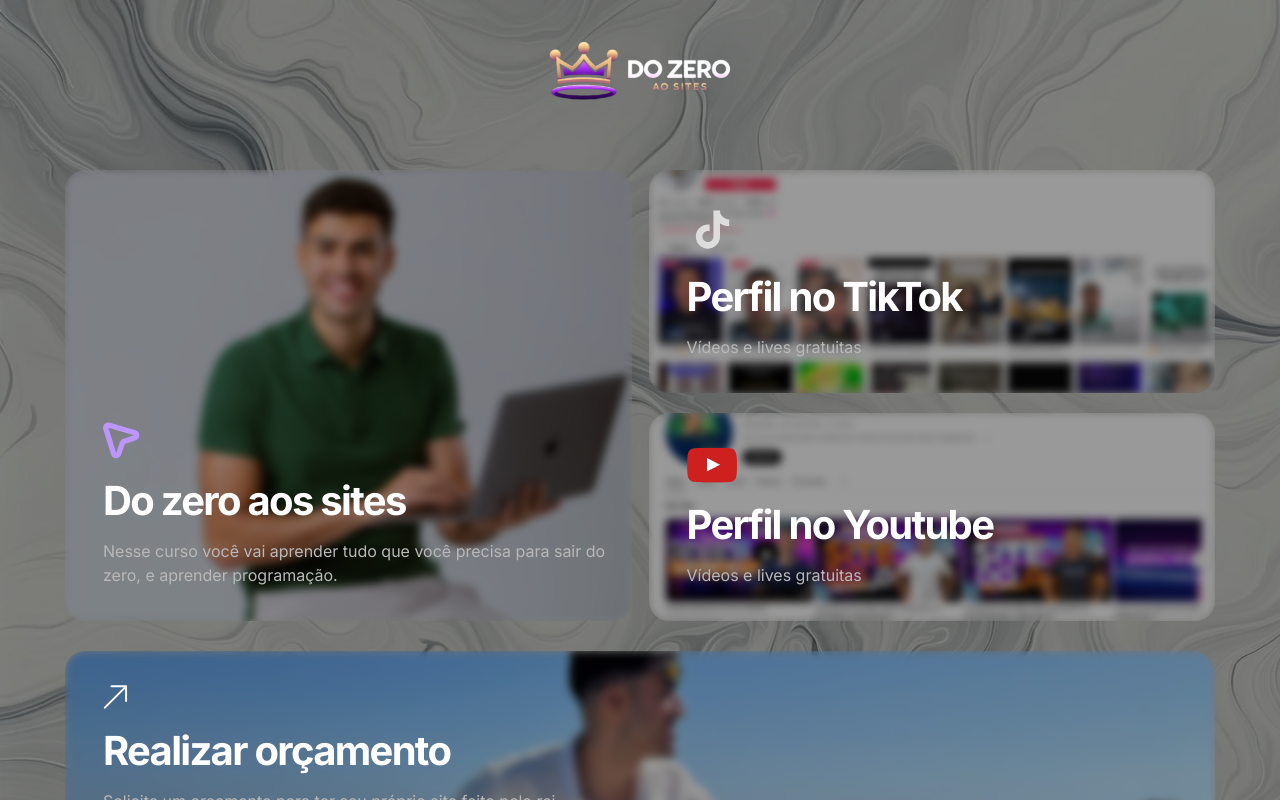
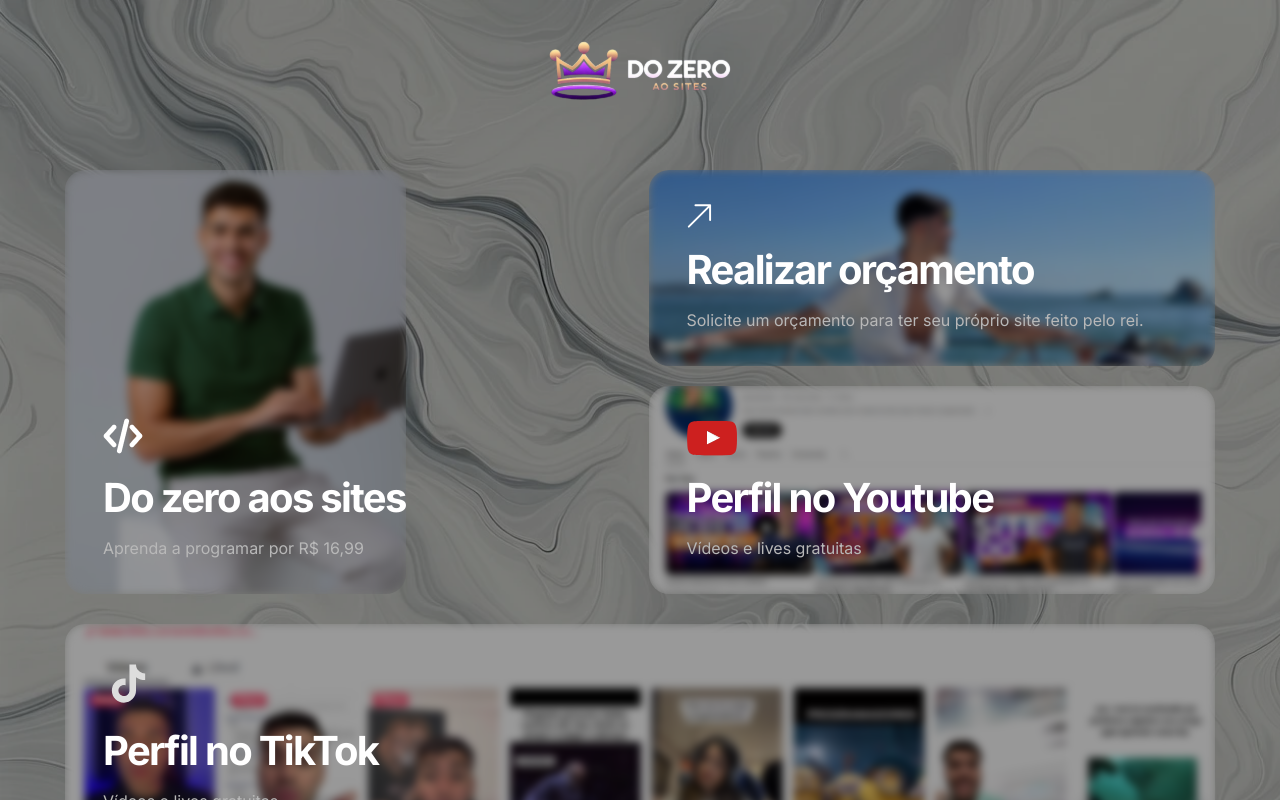
Before and after one commit to CaikeM10/Landing-Page-Mentoria, a Next.js app: page / in a window 1280 px wide. Shown: the top 800 px of the page. Built offline with nearby package versions, Linux system fonts and the light colour scheme.

Commit message:
fixed linktree

```diff
--- a/src/components/Course/index.tsx
+++ b/src/components/Course/index.tsx
@@ -1,6 +1,6 @@
-import router from "next/router";
-import { useState } from "react";
-import styles from "./styles.module.scss";
+import router from 'next/router';
+import { useState } from 'react';
+import styles from './styles.module.scss';
 
 const Course = () => {
   const [lightPosition, setLightPosition] = useState({
@@ -29,7 +29,7 @@ const Course = () => {
 
   const handleClick = (e: React.MouseEvent<HTMLButtonElement>) => {
     e.preventDefault();
-    router.push("/curso");
+    router.push('/curso');
   };
 
   return (
@@ -50,14 +50,11 @@ const Course = () => {
         />
         <div className={styles.content}>
           <div className={styles.icon}>
-            <img src="/arrow.svg" />
+            <img src="/newicon.png" />
           </div>
           <div className={styles.text}>
             <h2>Do zero aos sites</h2>
-            <h5>
-              Nesse curso você vai aprender tudo que você precisa para sair do
-              zero, e aprender programação.
-            </h5>
+            <h5>Aprenda a programar por R$ 16,99</h5>
           </div>
         </div>
       </section>
--- a/src/pages/index.tsx
+++ b/src/pages/index.tsx
@@ -1,8 +1,8 @@
-import Cost from "@/components/Cost";
-import TikTok from "@/components/TikTok";
-import Youtube from "@/components/YouTube";
-import Course from "../components/Course";
-import styles from "../styles/Home.module.scss";
+import Cost from '@/components/Cost';
+import TikTok from '@/components/TikTok';
+import Youtube from '@/components/YouTube';
+import Course from '../components/Course';
+import styles from '../styles/Home.module.scss';
 
 export default function Home() {
   return (
@@ -17,12 +17,13 @@ export default function Home() {
               <Course />
             </div>
             <div className={styles.right}>
-              <TikTok />
+              <Cost />
+
               <Youtube />
             </div>
           </div>
           <div className={styles.bottom}>
-            <Cost />
+            <TikTok />
           </div>
           <div className={styles.footer}>
             <img src="/logo2.svg" />
```
Also changed, not shown: public/newicon.png (added).
